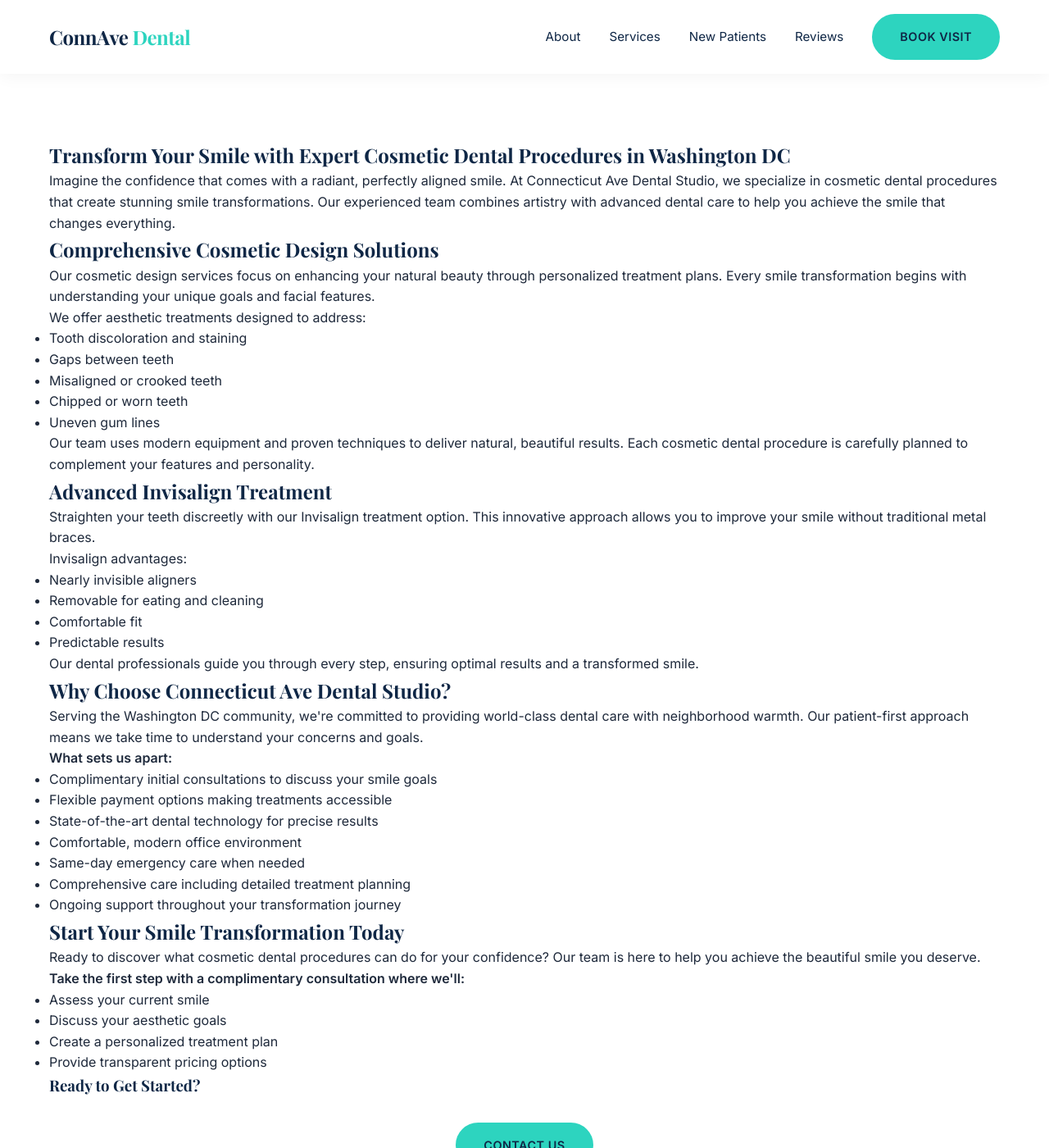
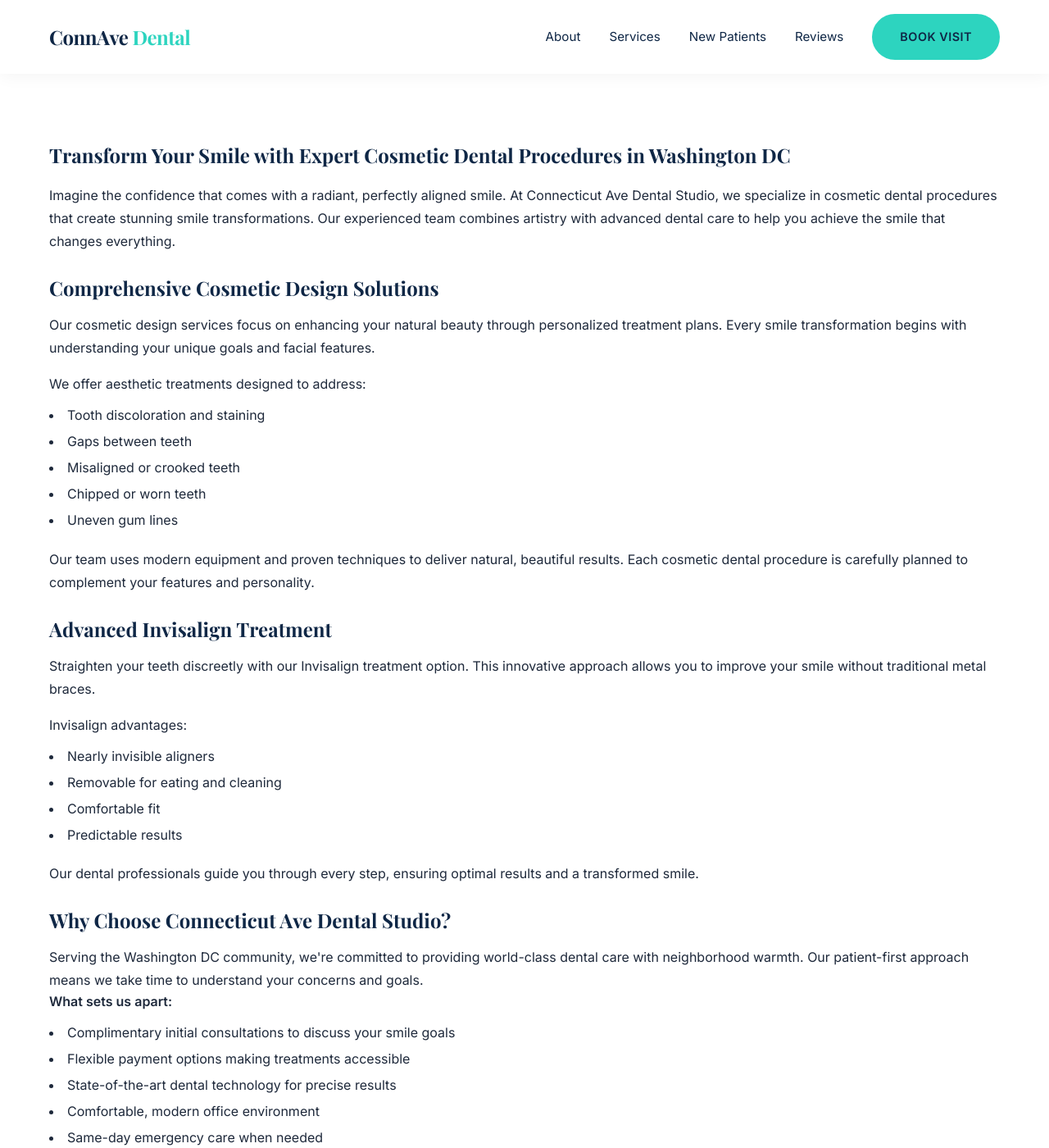
Before and after one commit to asquitt/asquitt.github.io, a Jekyll site: the page cosmetic-dentistry.html, which Jekyll copies as it is, in a window 1280 px wide and 1400 px high. Shown: the whole window at 82% size. Built offline with Jekyll 4.4.1, drawn with Linux system fonts in a browser that asks for light colours.

```diff
--- a/cosmetic-dentistry.html
+++ b/cosmetic-dentistry.html
@@ -4,9 +4,9 @@
 <head>
 <meta charset="utf-8"/>
 <meta content="width=device-width, initial-scale=1.0" name="viewport"/>
-<meta content="PDXK53m3jbol2eaexn3PAoygEdroDwbegAuQOEcQsNs" name="google-site-verification">
+<meta content="PDXK53m3jbol2eaexn3PAoygEdroDwbegAuQOEcQsNs" name="google-site-verification"/>
 <title>Transform Your Smile with Expert Cosmetic Dental Procedures in Washington DC</title>
-<meta content="Enhance your smile with top-tier cosmetic dental treatments at Connecticut Ave Dental Studio. Expert ca" name="description"/>
+<meta content="Enhance your smile with top-tier cosmetic dental treatments at Connecticut Ave Dental Studio. Expert ca" name="description">
 <link href="https://asquitt.github.io/cosmetic-procedures" rel="canonical"/>
 <link href="https://cdnjs.cloudflare.com/ajax/libs/font-awesome/6.0.0/css/all.min.css" rel="stylesheet"/>
 <link href="https://fonts.googleapis.com/css2?family=Inter:wght@300;400;600&amp;family=Playfair+Display:wght@400;700&amp;display=swap" rel="stylesheet"/>
@@ -247,7 +247,37 @@
             .info-grid { flex-direction: column; gap: 10px; }
         }
     </style>
-</meta></head>
+</meta><style id="orbitr-generated-content-style">
+.orbitr-generated-content > * {
+    margin: 0;
+}
+
+.orbitr-generated-content > * + * {
+    margin-top: 1rem;
+}
+
+.orbitr-generated-content p {
+    line-height: 1.75;
+}
+
+.orbitr-generated-content h2,
+.orbitr-generated-content h3,
+.orbitr-generated-content h4 {
+    margin-top: 1.75rem;
+    line-height: 1.25;
+}
+
+.orbitr-generated-content ul,
+.orbitr-generated-content ol {
+    margin: 0.75rem 0 1.25rem;
+    padding-inline-start: 0;
+    list-style-position: inside;
+}
+
+.orbitr-generated-content li + li {
+    margin-top: 0.4rem;
+}
+</style></head>
 <body>
 <header>
 <div class="container nav-wrapper">
@@ -266,7 +296,7 @@
 </header>
 <main style="margin-top: 90px;">
 <section class="section">
-<div class="container">
+<div class="container orbitr-generated-content">
 <h1>Transform Your Smile with Expert Cosmetic Dental Procedures in Washington DC</h1>
 <p>Imagine the confidence that comes with a radiant, perfectly aligned smile. At Connecticut Ave Dental Studio, we specialize in cosmetic dental procedures that create stunning smile transformations. Our experienced team combines artistry with advanced dental care to help you achieve the smile that changes everything.</p>
 <h2>Comprehensive Cosmetic Design Solutions</h2>
```
